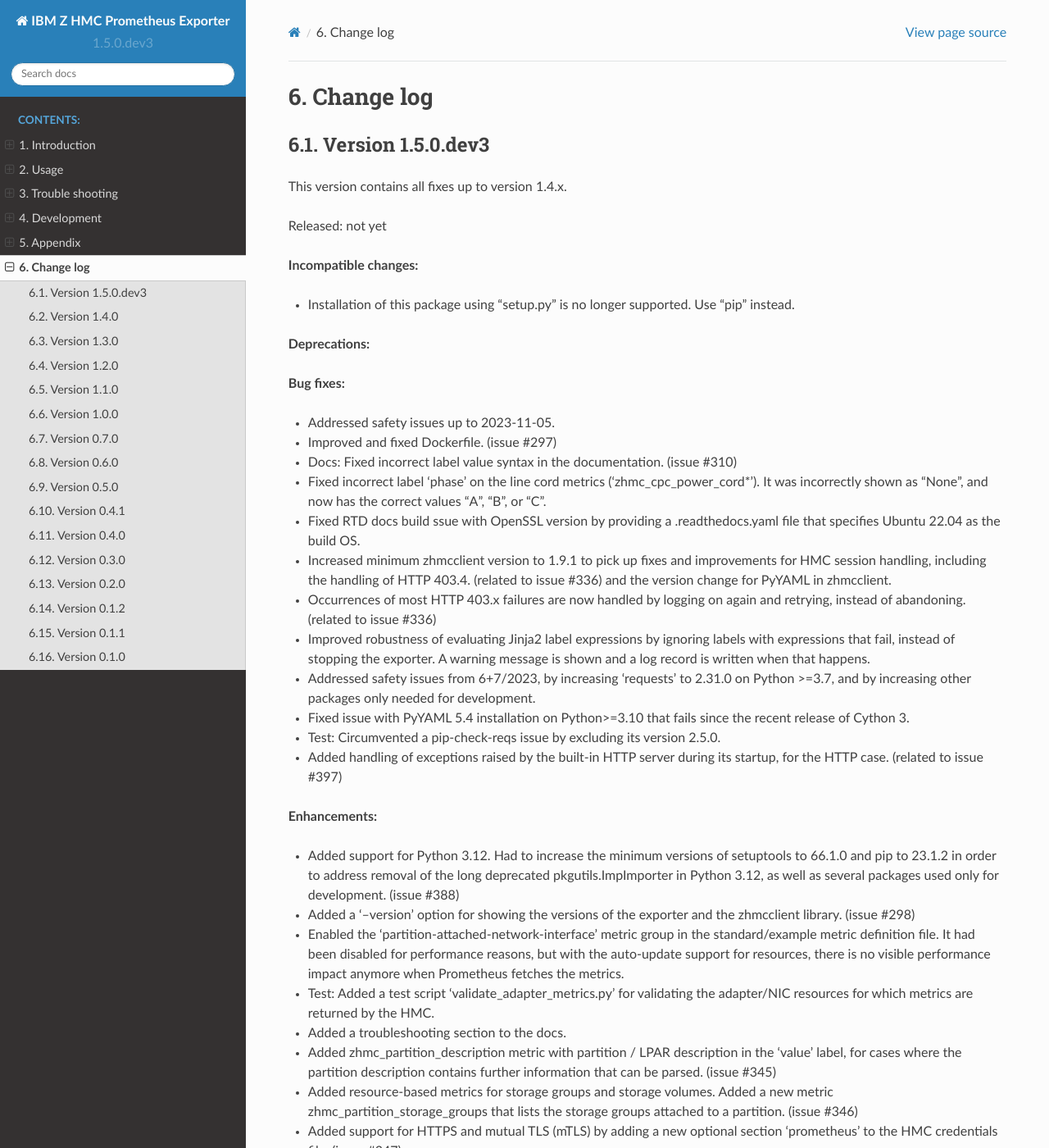
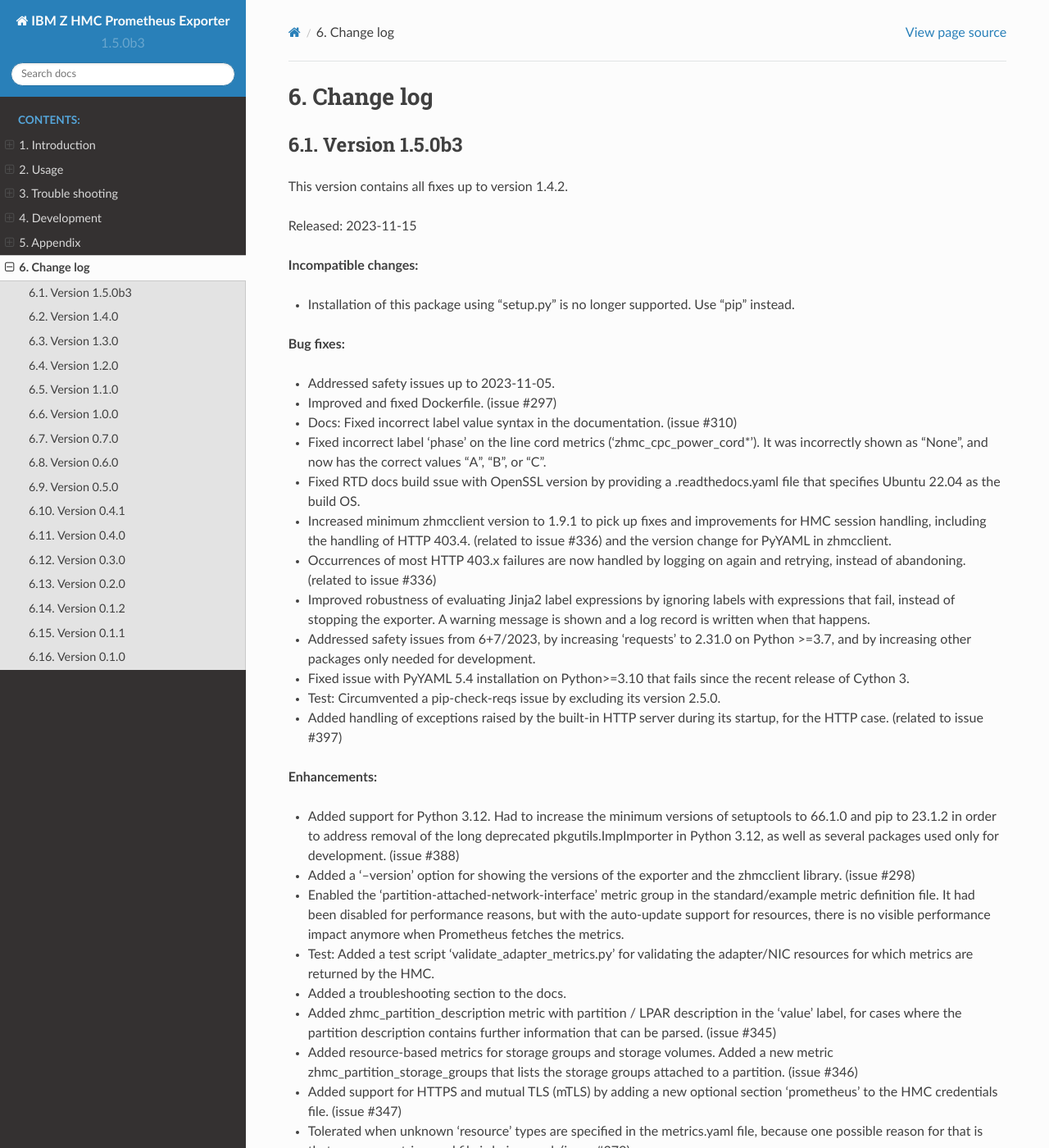
Before and after one commit to zhmcclient/zhmc-prometheus-exporter, a Sphinx documentation site: the page built from docs/changes.rst, in a window 1280 px wide and 1400 px high. Shown: the whole window at 82% size. Built offline with Sphinx 7.4.7 and the Read the Docs theme 2.0.0, drawn with Linux system fonts in a browser that asks for light colours; some of the changed text lies outside the part shown.

Commit message:
Release 1.5.0b3
Signed-off-by: Andreas Maier <maiera@de.ibm.com>

```diff
--- a/docs/changes.rst
+++ b/docs/changes.rst
@@ -17,19 +17,17 @@
 ----------
 
 
-Version 1.5.0.dev3
-^^^^^^^^^^^^^^^^^^
+Version 1.5.0b3
+^^^^^^^^^^^^^^^
 
-This version contains all fixes up to version 1.4.x.
+This version contains all fixes up to version 1.4.2.
 
-Released: not yet
+Released: 2023-11-15
 
 **Incompatible changes:**
 
 * Installation of this package using "setup.py" is no longer supported.
   Use "pip" instead.
-
-**Deprecations:**
 
 **Bug fixes:**
 
--- a/zhmc_prometheus_exporter/_version.py
+++ b/zhmc_prometheus_exporter/_version.py
@@ -25,4 +25,4 @@
 #:
 #: * "M.N.P.dev1": A not yet released version M.N.P
 #: * "M.N.P": A released version M.N.P
-__version__ = '1.5.0.dev3'
+__version__ = '1.5.0b3'
```
Also changed, not shown: other parts of docs/changes.rst (+0 -8 lines).
